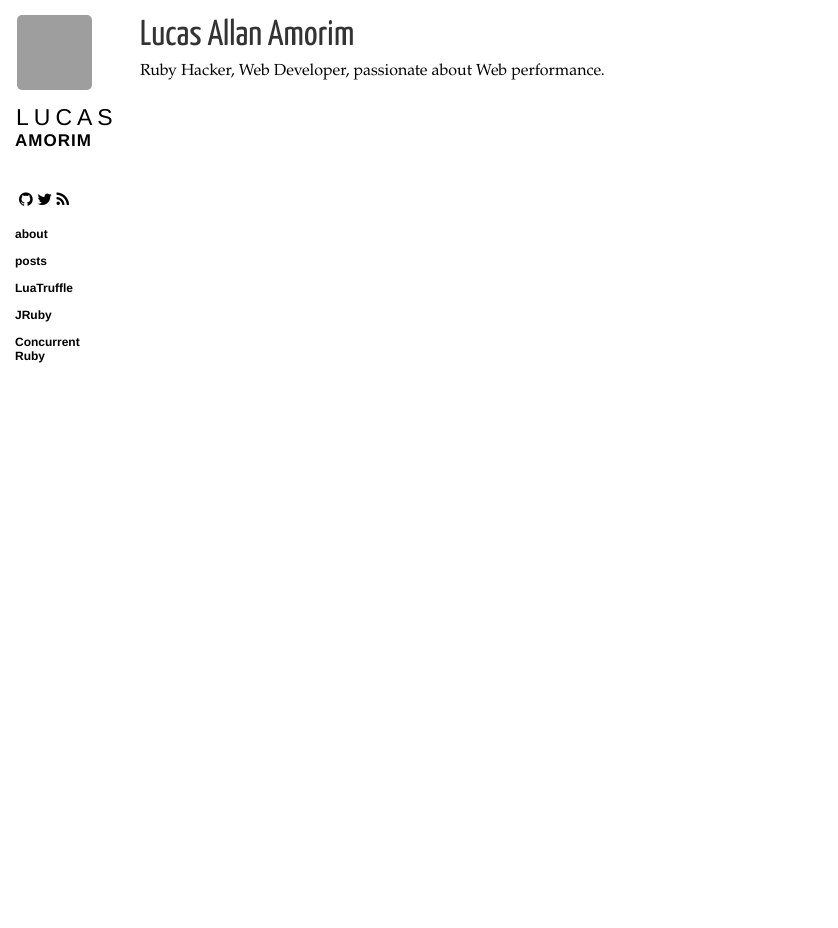
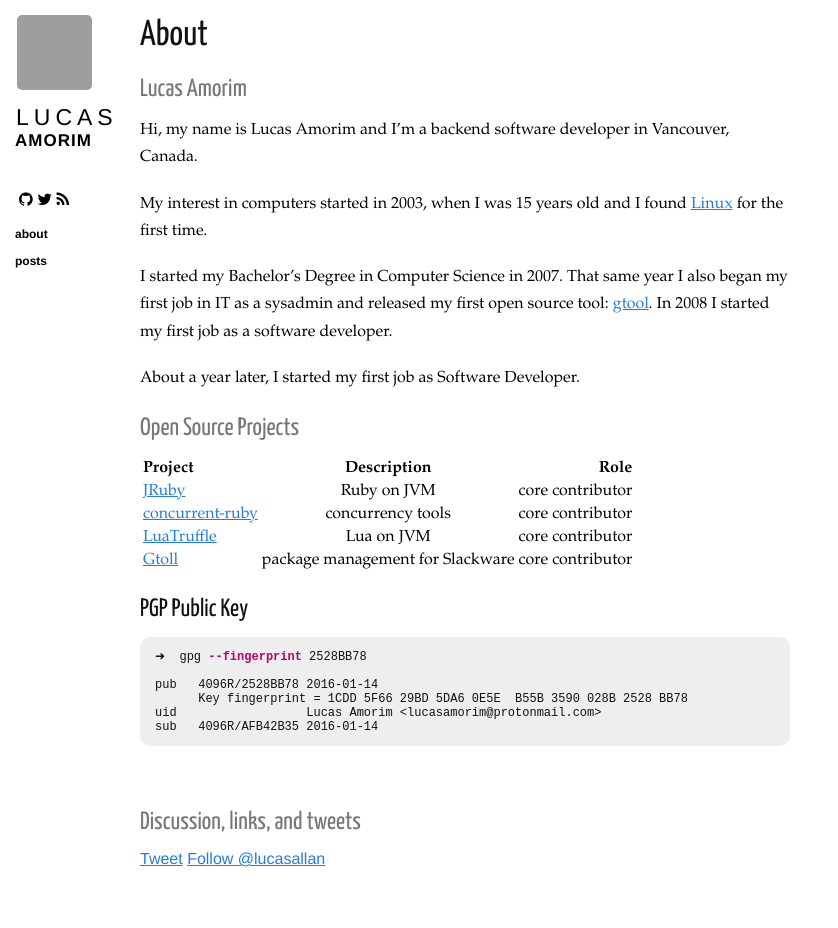
Before and after one commit to lucasallan/sh286.github.io, a Jekyll site: the page built from about.md, in a window 1280 px wide. Shown: the whole page, without its empty margins (0-838 px from the left). Built offline with Jekyll 4.4.1, drawn with Linux system fonts in a browser that asks for light colours; nearby versions of some CDN libraries; comment, search, counter and statistics services are not loaded; before the commit the page ends 900 px from its top, so only the background shows below that; grey boxes are pictures that could not be loaded.

Commit message:
Update About page.

```diff
--- a/_config.yml
+++ b/_config.yml
@@ -66,10 +66,10 @@ kramdown:
 redcloth:
   hard_breaks: true
 
-name: Lucas Allan Amorim
+name: Lucas Amorim
 url: https://www.lucasallan.com
 enforce_ssl: lucasallan.com
-description: Lucas Allan Blog
+description: Lucas Amorim Blog
 twitter: lucasallan
 github: lucasallan
 gravatar_url: https://www.gravatar.com/avatar/ad4185612942e1d6941f3a6a531b0d0a.png
--- a/_layouts/layout.html
+++ b/_layouts/layout.html
@@ -55,11 +55,8 @@
 
       <section class="sections">
       <ul>
-        <li><a href="/about.html">about</a></li>
+        <li><a href="/about">about</a></li>
         <li><a href="/">posts</a></li>
-        <li><a href="http://www.luatruffle.org">LuaTruffle</a></li>
-        <li><a href="http://www.jruby.org">JRuby</a></li>
-        <li><a href="http://www.concurrent-ruby.com/">Concurrent Ruby</a></li>
       </ul>
       </section>
       </section>
--- a/about.html
+++ /dev/null
@@ -1,10 +0,0 @@
----
-layout: layout
-title: "About"
----
-
-<section class="content">
-  <h1>{{ site.name }}</h1>
-
-  <p>Ruby Hacker, Web Developer, passionate about Web performance.</p>
-</section>
--- /dev/null
+++ b/about.md
@@ -0,0 +1,45 @@
+---
+layout: post
+title: "About"
+description: ""
+---
+
+### {{ site.name }}
+
+Hi, my name is Lucas Amorim and I'm a backend software developer in Vancouver, Canada.
+
+My interest in computers started in 2003, when I was 15 years old and I found [Linux][conectiva] for the first time.
+
+I started my Bachelor's Degree in Computer Science in 2007.  That same year I also began my first job in IT as a sysadmin and released my first open source tool: [gtool][gtool]. In 2008 I started my first job as a software developer.
+
+About a year later, I started my first job as Software Developer.
+
+
+### Open Source Projects
+
+| Project   |      Description      |  Role |
+|:----------|:-------------:|------:|
+| [JRuby][jruby] |  Ruby on  JVM | core contributor |
+| [concurrent-ruby][concurrent] | 	concurrency tools |   core contributor |
+| [LuaTruffle][luatruffle] | Lua on JVM |    core contributor |
+| [Gtoll][gtool] | package management for Slackware |    core contributor |
+
+### [PGP Public Key][mypgp]
+
+{% highlight bash %}
+➜  gpg --fingerprint 2528BB78
+
+pub   4096R/2528BB78 2016-01-14
+      Key fingerprint = 1CDD 5F66 29BD 5DA6 0E5E  B55B 3590 028B 2528 BB78
+uid                  Lucas Amorim <lucasamorim@protonmail.com>
+sub   4096R/AFB42B35 2016-01-14
+
+{% endhighlight %}
+
+[mypgp]: http://pgp.mit.edu/pks/lookup?op=vindex&search=0x3590028B2528BB78
+[conectiva]: https://en.wikipedia.org/wiki/Conectiva
+[gtool]: http://sourceforge.net/projects/gtool/files/gtool/
+[lua]: http://www.lua.org/
+[luatruffle]: http://www.luatruffle.org/
+[concurrent]: https://github.com/ruby-concurrency/concurrent-ruby
+[jruby]: http://www.jruby.org
```
Also changed, not shown: 1 other file.
